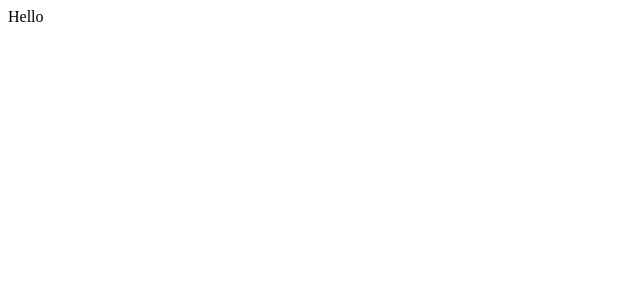
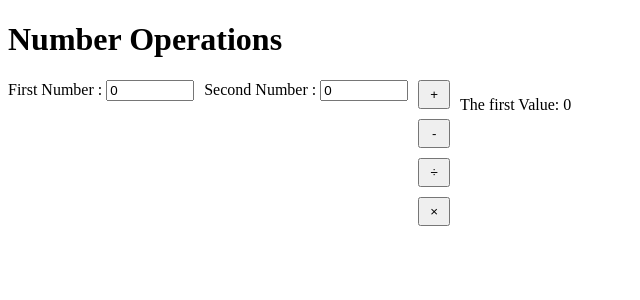
Before and after one commit to sivalay/Vue-Tasks, a Vue app: page / in a window 1280 px wide. Shown: the top 300 px of the page, without its empty margins (0-640 px from the left). Built offline with nearby package versions, Linux system fonts and the light colour scheme; the HTML template or start-up script is replaced by a standard one.

Commit message:
view-completion

```diff
--- a/src/App.vue
+++ b/src/App.vue
@@ -1 +1,14 @@
-<template>Hello</template>
+<template>
+  <main>
+    <h1>Number Operations</h1>
+    <input-view />
+    <!-- <button-wrap /> -->
+  </main>
+</template>
+
+<script setup lang="ts">
+import InputView from './components/InputView.vue'
+// import ButtonWrap from './components/ButtonWrap.vue'
+</script>
+
+<style scoped></style>
--- /dev/null
+++ b/src/components/Button.vue
@@ -0,0 +1,24 @@
+<template>
+  <button @click="handleButtonClick">{{ text }}</button>
+</template>
+
+<script setup lang="ts">
+const props = defineProps<{
+  text: string
+}>()
+
+const emits = defineEmits<{
+  (event: 'click'): void
+}>()
+
+function handleButtonClick() {
+  emits('click')
+}
+</script>
+
+<style scoped>
+button {
+  cursor: pointer;
+  padding: 5px 10px;
+}
+</style>
--- /dev/null
+++ b/src/components/ButtonWrap.vue
@@ -0,0 +1,20 @@
+<template>
+  <div class="button-wrap">
+    <Button text="+" />
+    <Button text="-" />
+    <Button text="÷" />
+    <Button text="×" />
+  </div>
+</template>
+
+<script setup lang="ts">
+import Button from './Button.vue'
+</script>
+
+<style scoped>
+.button-wrap {
+  display: flex;
+  flex-flow: column;
+  gap: 20px;
+}
+</style>
--- /dev/null
+++ b/src/components/InputView.vue
@@ -0,0 +1,52 @@
+<template>
+  <form action="">
+    <label for="">
+      First Number :
+      <input v-model="number1" type="text" name="first-number" id="" />
+    </label>
+    <label for="">
+      Second Number :
+      <input v-model="number2" type="text" name="second-number" id="" />
+    </label>
+    <!-- <button-wrap /> -->
+    <div class="button-wrap">
+      <Button text="+" />
+      <Button text="-" />
+      <Button text="÷" />
+      <Button text="×" />
+    </div>
+    <p>The first Value: {{ result }}</p>
+  </form>
+</template>
+
+<script setup lang="ts">
+// import ButtonWrap from './ButtonWrap.vue'
+import Button from './Button.vue'
+import { computed, ref } from 'vue'
+
+const number1 = ref<number>(0)
+const number2 = ref<number>(0)
+const text = ref<string>('')
+const result = ref<number>(0)
+
+const calculation = computed<number>(() => {
+  // console.log(result.value, 'Here is')
+  return (result.value = 20)
+  // switch
+})
+</script>
+
+<style scoped>
+input {
+  width: 80px;
+}
+form {
+  display: flex;
+  gap: 10px;
+}
+.button-wrap {
+  display: flex;
+  flex-flow: column;
+  gap: 10px;
+}
+</style>
--- /dev/null
+++ b/src/types.ts
@@ -0,0 +1 @@
+export type NumberIndicator = '+' | '-' | '÷' | '×'
```
